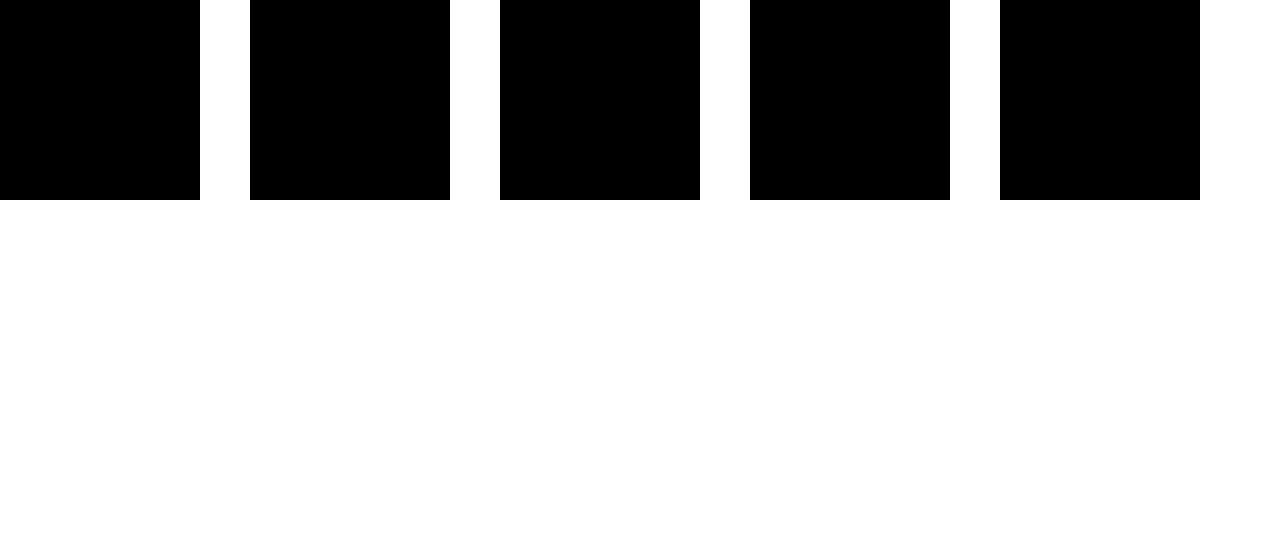
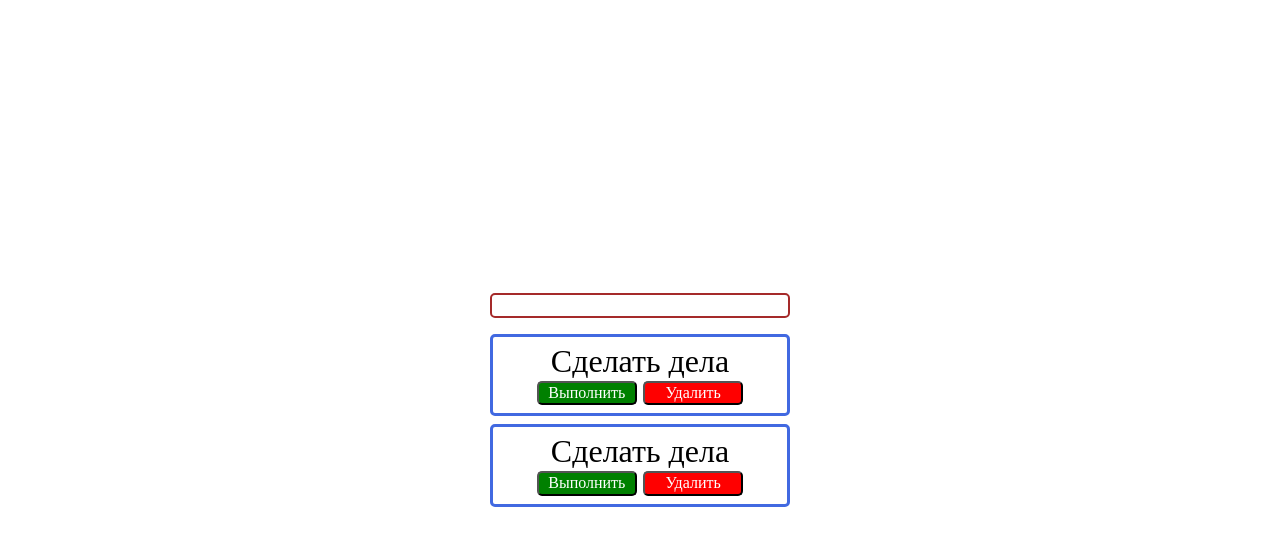
Before and after one commit to Friederik/javascript-lab, a plain HTML site: page index.html in a window 1280 px wide. Drawn offline with Linux system fonts and the light colour scheme.

Commit message:
todo #2
Structure of html/css

```diff
--- a/index.html
+++ b/index.html
@@ -12,13 +12,25 @@
     <title>JavaScript</title>
 </head>
 <body>
-    <div id="block" style="display: flex; gap: 50px;">
-        <div style="width: 200px; height: 200px; background-color: black;" class="item"></div>
-        <div style="width: 200px; height: 200px; background-color: black;" class="item"></div>
-        <div style="width: 200px; height: 200px; background-color: black;" class="item"></div>
-        <div style="width: 200px; height: 200px; background-color: black;" class="item"></div>
-        <div style="width: 200px; height: 200px; background-color: black;" class="item"></div>
+    <div class="container">
+        <input id="input" class="input" type="text">
+        <div id="list" class="list">
+            <article id="t-0" class="task">
+                <h2 class="task__header">Сделать дела</h2>
+                <div class="task__btns">
+                    <button id="release" class="task__btn task__btn--release">Выполнить</button>
+                    <button id="delete" class="task__btn task__btn--delete">Удалить</button>
+                </div>
+            </article>
+            <article id="t-0" class="task">
+                <h2 class="task__header">Сделать дела</h2>
+                <div class="task__btns">
+                    <button id="release" class="task__btn task__btn--release">Выполнить</button>
+                    <button id="delete" class="task__btn task__btn--delete">Удалить</button>
+                </div>
+            </article>
+
+        </div>
     </div>
-
 </body>
 </html>
--- a/src/scripts/todo.js
+++ b/src/scripts/todo.js
@@ -1,8 +1,13 @@
-const block = document.getElementById('block')
+const btn = document.getElementById('saveBtn')
+const input = document.getElementById('noteInput')
+const output = document.getElementById('output')
 
-block.addEventListener('click', (e) => {
-    if (e.target.classList.contains('item')) {
-        e.target.style.backgroundColor = 'green'
+const buffer = JSON.parse(localStorage.getItem('name'))
+if (buffer) {
+    output.textContent = buffer
+}
 
-    }
+btn.addEventListener('click', () => {
+    localStorage.setItem('name', JSON.stringify(input.value))
+    output.textContent = input.value
 })
--- a/src/styles/main.css
+++ b/src/styles/main.css
@@ -0,0 +1,69 @@
+body {
+    height: 100dvh;
+}
+
+.container {
+    height: 100%;
+    display: flex;
+    flex-direction: column;
+    justify-content: center;
+    align-items: center;
+}
+
+.input {
+    width: 300px;
+    border: 2px solid brown;
+    border-radius: 5px;
+    box-sizing: border-box;
+}
+
+.input:focus {
+    outline: none;
+    border-color: orange;
+}
+
+.list {
+    width: 300px;
+    display: flex;
+    flex-direction: column;
+    padding-top: 2vh;
+    gap: 1vh;
+}
+
+.task {
+    display: flex;
+    flex-direction: column;
+    gap: 0.5vh;
+    padding: 1vh;
+    border: 3px solid royalblue;
+    border-radius: 5px;
+}
+
+.task__header {
+    text-align: center;
+    font-size: 2rem;
+}
+
+.task__btns {
+    display: flex;
+    justify-content: center;
+    gap: 0.5vw;
+}
+
+.task__btn {
+    width: 100px;
+    color: white;
+    border-radius: 5px;
+}
+
+.task__btn--release {
+    background-color: green;
+}
+
+.task__btn--delete {
+    background-color: red;
+}
+
+.task__btn--released {
+    background-color: royalblue;
+}
```
